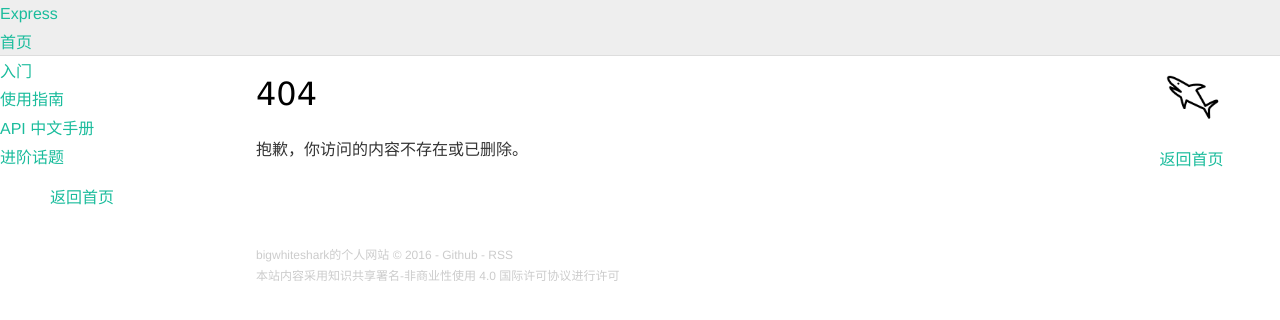
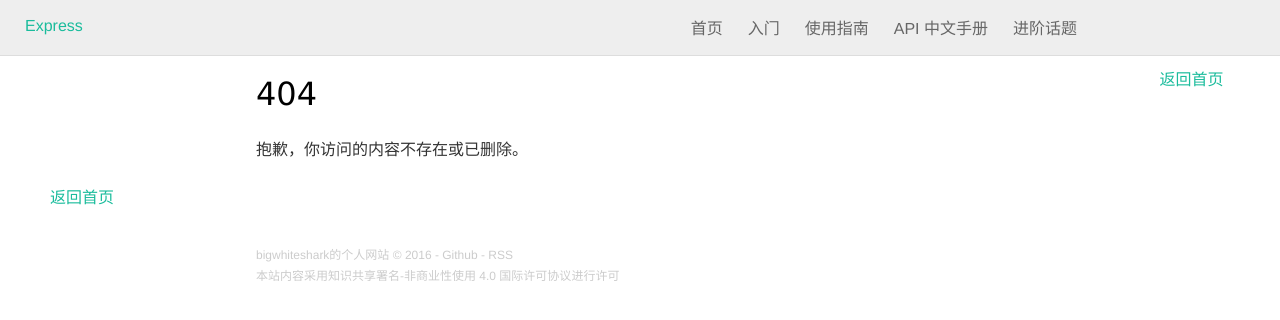
Before and after one commit to bigwhiteshark/bigwhiteshark.github.com, a Jekyll site: the page built from 404.md, in a window 1280 px wide. Shown: the top 320 px of the page. Built offline with Jekyll 4.4.1, drawn with Linux system fonts in a browser that asks for light colours; Markdown is read by kramdown in place of the engine named in the settings; comment, search, counter and statistics services are not loaded.

Commit message:
first commit

```diff
--- a/_includes/aside.html
+++ b/_includes/aside.html
@@ -1,5 +1,5 @@
-<aside class="logo">
-  <h1 class="avatar">{{ site.title }}</h1>
+<aside class="catalog">
+<!--   <h1 class="avatar">{{ site.title }}</h1> -->
    <nav id="toc" data-toggle="toc"></nav>
   <ul>
     {% if page.url != '/index.html' and page.url != '/' %}
--- a/_includes/header.html
+++ b/_includes/header.html
@@ -2,7 +2,7 @@
         <div id="mobile-menu">
             <div id="nav-button" class="fa fa-bars fa-2x button"></div>
         </div>
-        <section id="logo"><a href="/" class="express">Express</a>
+        <section id="logo"><a href="/" class="blog">Express</a>
         </section>
         <div id="navbar">
             <ul id="navmenu">
--- a/_sass/_base.scss
+++ b/_sass/_base.scss
@@ -1,11 +1,9 @@
 body {
     padding: 20px;
     margin: 0;
-
     @media (min-width: 992px) {
         padding: 35px 50px;
     }
-
 }
 
 header {
@@ -22,6 +20,22 @@
 .scroll header {
     border-bottom: 1px solid #ddd;
     box-shadow: 0 0 4px #eee;
+}
+
+.button {
+    display: block;
+    padding: 3px 5px;
+    border: 1px solid #ccc;
+    border-radius: 3px;
+    cursor: pointer;
+    color: #555;
+}
+
+#mobile-menu {
+    display: none;
+    position: relative;
+    top: 9px;
+    left: 0;
 }
 
 code {
@@ -50,7 +64,7 @@
 
 .note {
     background: #fff;
-    box-shadow: 0px 0px 8px rgba( 0, 0, 0, 0.2 );
+    box-shadow: 0px 0px 8px rgba( 0, 0, 0, 0.2);
     padding: 20px 20px 50px;
     position: fixed;
     bottom: 0;
@@ -61,18 +75,16 @@
     -webkit-transition-property: -webkit-transform;
     -webkit-transition-duration: 0.6s;
     -webkit-transition-timing-function: ease;
-    transform: translateY( calc( 100% + 8px ) );
-    -webkit-transform: translateY( calc( 100% + 8px ) );
+    transform: translateY( calc( 100% + 8px));
+    -webkit-transform: translateY( calc( 100% + 8px));
     font-size: 14px;
     line-height: 1.7em;
     width: 100%;
     box-sizing: border-box;
-
     &.shown {
-        transform: translateY( 0 );
-        -webkit-transform: translateY( 0 );
+        transform: translateY( 0);
+        -webkit-transform: translateY( 0);
     }
-
     @media (min-width: 768px) {
         right: 40px;
         padding-bottom: 20px;
@@ -85,23 +97,19 @@
         transition-duration: 0.3s;
         -webkit-transition-duration: 0.3s;
         opacity: 0;
-        transform: scale( 0.1 ) translateZ( 0 );
-        -webkit-transform: scale( 0.1 ) translateZ( 0 );
-
+        transform: scale( 0.1) translateZ( 0);
+        -webkit-transform: scale( 0.1) translateZ( 0);
         &.shown {
-            transform: scale( 1 ) translateZ( 0 );
-            -webkit-transform: scale( 1 ) translateZ( 0 );
+            transform: scale( 1) translateZ( 0);
+            -webkit-transform: scale( 1) translateZ( 0);
             opacity: 1;
         }
-
+    }
 }
 
-}
-
-.logo {
+.catalog {
     margin: 0 0 1rem 0;
     text-align: left;
-
     .avatar {
         background: url('/assets/image/avatar.png') 0 0 no-repeat;
         background-size: 100% 100%;
@@ -118,17 +126,14 @@
         text-indent: -999em;
         line-height: 75px;
     }
-
     ul {
         display: inline-block;
         margin: 0 0 0 .5rem;
-
         li {
             display: inline-block;
             padding: 0 .4rem;
         }
     }
-
     @media (min-width: 992px) {
         position: fixed;
         top: 50px;
@@ -138,7 +143,6 @@
         animation-fill-mode: both;
         -webkit-animation-duration: 1s;
         -webkit-animation-fill-mode: both;
-
         .avatar {
             transition: transform 0.4s;
             -webkit-transition: -webkit-transform 0.4s;
@@ -147,82 +151,62 @@
             height: 80px;
             width: 80px;
             border-radius: 80px;
-
             &:hover {
-                transform: scale( 1.2 );
-                -webkit-transform: scale( 1.2 );
+                transform: scale( 1.2);
+                -webkit-transform: scale( 1.2);
             }
-
         }
-
         ul {
             display: block;
             margin: 1rem 0 0 .2rem;
-
             li {
                 display: block;
             }
         }
-
     }
-
 }
 
 article {
     max-width: 768px;
     margin: 0 auto;
-
     .footnote {
         border: 0;
     }
-
     .footnotes {
         margin: 40px 0;
         display: none;
-
         .reversefootnote {
             border: 0;
         }
-
     }
-
 }
 
 article.home {
-
     ul {
-
         li {
             margin: 10px 0;
-
             a {
                 color: #000;
                 display: inline-block;
                 box-sizing: border-box;
             }
-
             small {
                 font-size: 0.8rem;
                 display: block;
-
                 span {
                     display: none;
                 }
             }
-
             @media (min-width: 768px) {
                 small {
                     display: inline;
-
                     span {
                         padding: 0 .5rem;
                         display: inline;
                     }
                 }
             }
-
         }
-
     }
 }
 
@@ -232,8 +216,247 @@
     margin-top: 2rem;
     font-size: 12px;
     color: #ccc;
-
     a {
         color: #ccc;
     }
 }
+
+/* logo */
+
+#logo {
+  position: fixed;
+  top: 2px;
+  margin: 0;
+  padding: 10px 25px;
+  width: auto;
+  border-left: none;
+}
+
+#logo .express {
+  display: block;
+  font: 25px "Helvetica Neue", "Open Sans", sans-serif;
+  font-weight: 100;
+  color: #444;
+}
+
+
+#nav-button {
+    position: absolute;
+    left: 16px;
+}
+
+
+/* navigation */
+
+#navbar {
+    padding-left: 10%;
+    max-width: 1193px;
+    position: relative;
+}
+
+#navbar a {
+    color: #666;
+    margin: 0 5px;
+    padding-right: 15px;
+    -webkit-font-smoothing: subpixel-antialiased;
+}
+
+#navbar a.active {
+    font-weight: bold;
+    color: #353535;
+}
+
+
+/* dropdown menu */
+
+#navmenu {
+    padding: 0;
+    margin: 0;
+    position: absolute;
+    right: 183px;
+    top: 15px;
+    padding-left: 5%;
+    z-index: 1000;
+}
+
+#navmenu > li {
+    list-style: none;
+    padding: 0;
+    float: left;
+}
+
+#navmenu a:hover {
+    text-decoration: none;
+}
+
+.menu ul {
+    display: none;
+}
+
+.menu ul.dropit-submenu {
+    background-color: #fcfcfa;
+    border: 1px solid #b2b2b2;
+    padding: 6px 0;
+    margin: 0 0 0 1px;
+    border-radius: 3px;
+    box-shadow: 0px 1px 3px rgba(0, 0, 0, 0.15);
+}
+
+.menu ul.dropit-submenu a {
+    display: block;
+    color: #777;
+    padding: 0 8px 2px 8px;
+}
+
+.menu ul.dropit-submenu a:hover {
+    background: #259dff;
+    color: #fff !important;
+    text-decoration: none;
+}
+
+
+/* secondary menu */
+
+#menu {
+    position: fixed;
+    margin: 0;
+    padding: 0 10px 0 0;
+    top: 90px;
+    right: 30px;
+    height: 500px;
+    text-align: right;
+    font-size: 13px;
+    overflow-y: auto;
+}
+
+#menu em {
+    font-weight: bold;
+    color: #888;
+}
+
+#menu li {
+    list-style: none;
+}
+
+#menu ul {
+    height: 0;
+    overflow: hidden;
+}
+
+#menu ul.active {
+    height: auto;
+}
+
+#menu > li > a {
+    color: #353535;
+    font-weight: bold;
+    font-size: 15px;
+}
+
+#menu ul a {
+    color: #555;
+    padding-right: 7px;
+}
+
+#menu ul a.active {
+    color: #259dff;
+}
+
+@media all and (max-width: 899px) {
+
+    #logo {
+        position: static;
+        width: 100%;
+    }
+
+    #logo a {
+        display: table !important;
+        margin: 0 auto;
+    }
+
+    #logo .blog {
+        font-weight: bold;
+    }
+    #mobile-menu {
+        display: block;
+    }
+
+    #navbar {
+        padding: 0;
+    }
+    #navbar a {
+        font-size: 19px;
+        margin: 0;
+        padding-left: 5%;
+    }
+    #navmenu {
+        left: 0;
+        padding: 0;
+        top: 2px;
+        background: #fff;
+        width: 100%;
+        display: none;
+    }
+    #navmenu > li {
+        float: none;
+        border-bottom: 1px solid #ccc;
+        margin: 0;
+        min-height: 47px;
+        position: relative;
+        background: #eee;
+        cursor: pointer;
+    }
+    #navmenu > li:first-child {
+        display: none;
+    }
+    #navmenu > li:hover {
+        background: #e9e9e9;
+    }
+    #navmenu > li > ul {
+        position: static;
+    }
+    .dropit .dropit-submenu {
+        position: static !important;
+    }
+    .dropit .dropit-trigger {
+        padding-top: 7px;
+    }
+    .menu ul.dropit-submenu {
+        margin-top: 7px;
+        background: #ddd;
+        padding: 0;
+        margin: 0;
+        border: none;
+        border-radius: 0;
+        box-shadow: none;
+        max-height: 190px;
+        overflow-y: scroll;
+        overflow-x: hidden;
+    }
+    .dropit-trigger > a {
+        display: block;
+        margin-bottom: 8px !important;
+    }
+    .menu ul.dropit-submenu a {
+        padding: 5px 5px 5px 5%;
+    }
+    .dropit-submenu li {
+        border-bottom: 1px solid #cdcdcd;
+    }
+    .dropit-submenu a {
+        padding-left: 10% !important;
+    }
+    .menu ul {
+        display: block;
+    }
+    .active-mobile-menu {
+        border-bottom: none !important;
+    }
+    .active-mobile-menu .dropit-trigger {
+        margin-bottom: 0 !important;
+    }
+    .menu ul.dropit-submenu a:hover {
+        background: #cccccc;
+        color: #666 !important;
+    }
+}
```
Lines whose indentation alone changed are shown as unchanged.
